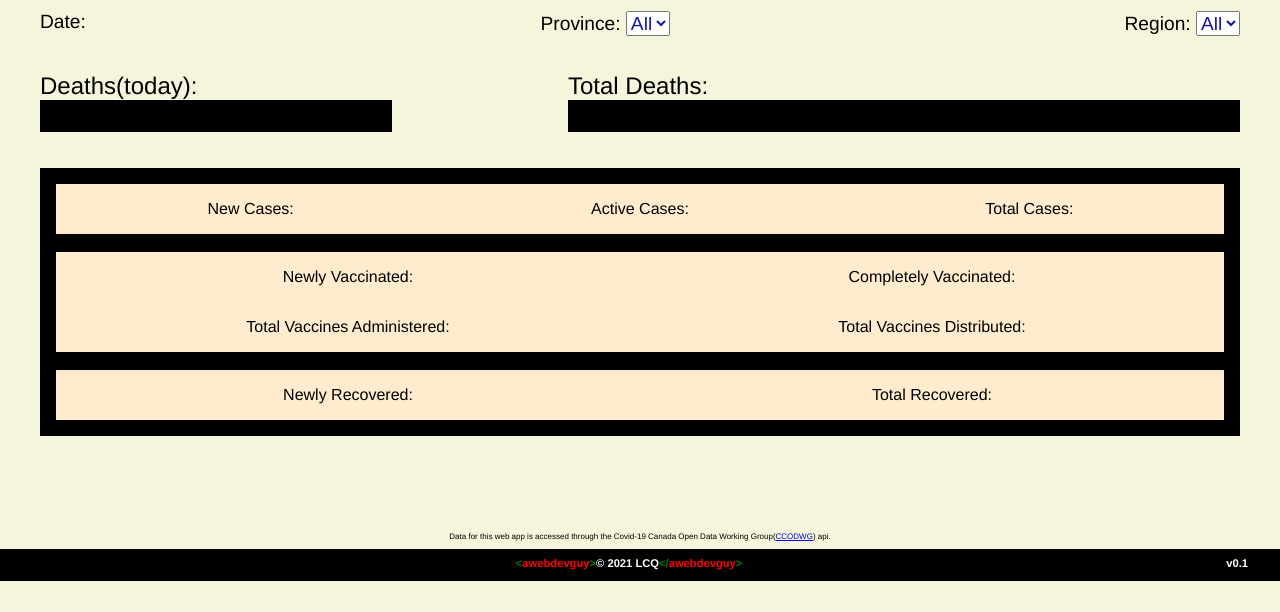
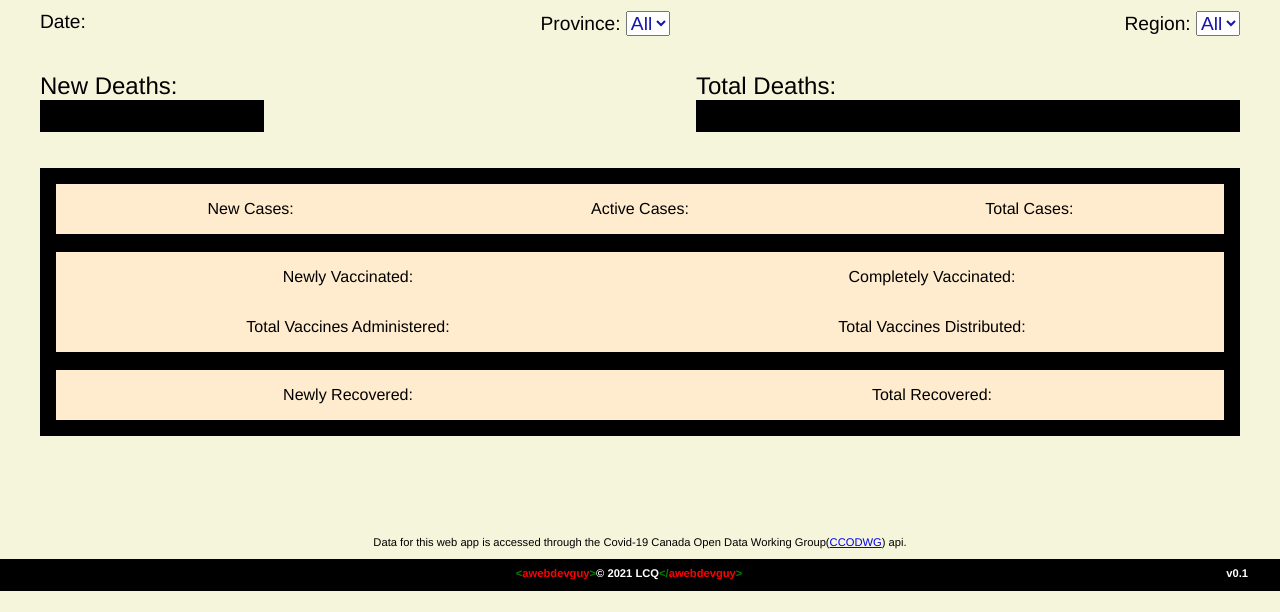
Before and after one commit to awebdevguy/covidcanada, a plain HTML site: page index.html in a window 1280 px wide. Shown: the part 188-800 px from the top of the page. Drawn offline with Linux system fonts and the light colour scheme; no server answers.

Commit message:
change death width to 15vw and 40vw

```diff
--- a/index.html
+++ b/index.html
@@ -46,7 +46,7 @@
 
     <div id="deaths-container">
       <div class="data-group death-group" id="new-deaths-container">
-        <label class="death-label" id="new-death-label" for="new-deaths">Deaths(today):</label>
+        <label class="death-label" id="new-death-label" for="new-deaths">New Deaths:</label>
         <div id="new-deaths"></div>
       </div>
 
--- a/styles.css
+++ b/styles.css
@@ -66,11 +66,11 @@ body {
 }
 
 #new-deaths {
-  width: 25vw;
+  width: 15vw;
 }
 
 #total-deaths {
-  width: 50vw;
+  width: 40vw;
 }
 
 #new-deaths, #total-deaths {
@@ -167,7 +167,7 @@ body {
 }
 
 #acknowledge p {
-  font-size: .5rem;
+  font-size: .7rem;
   /* margin: 3rem auto; */
   /* padding: 1rem; */
   text-align: center;
```
